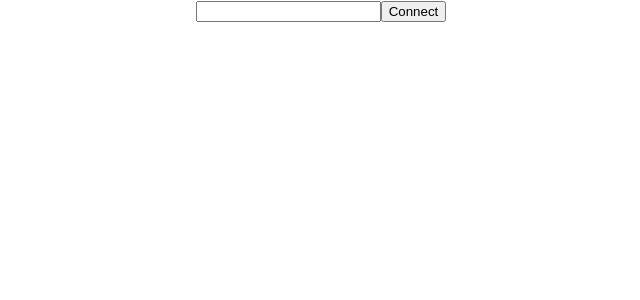
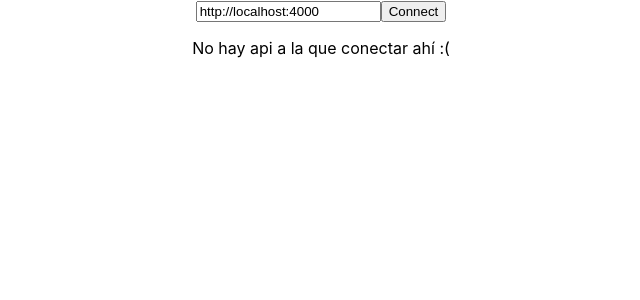
Before and after one commit to agm-dev/sazed-webapp, a React (Create React App) app: page / in a window 1280 px wide. Shown: the top 300 px of the page, without its empty margins (319-959 px from the left). Built offline with nearby package versions, Linux system fonts and the light colour scheme; no server answers.

Commit message:
added automatic connection try

```diff
--- a/src/components/ServiceConnection.js
+++ b/src/components/ServiceConnection.js
@@ -4,8 +4,9 @@ import { setConnection, setConnected } from "../store/actions";
 import { serviceIsUp } from "../services/api";
 
 const ServiceConnection = (props) => {
-  const [url, setUrl] = useState("");
+  const [url, setUrl] = useState(props.apiBaseUrl);
   const [errorMessage, setErrorMessage] = useState("");
+  const defaultErrorMessage = "No hay api a la que conectar ahí :(";
 
   const checkServiceConnection = async () => {
     console.log("url: ", url);
@@ -18,12 +19,15 @@ const ServiceConnection = (props) => {
         props.setConnection(url);
       } else {
         setUrl("");
-        setErrorMessage("No hay api a la que conectar ahí :(");
+        setErrorMessage(defaultErrorMessage);
       }
     } catch (err) {
       console.error("error on checking service connection: ", err);
+      setErrorMessage(defaultErrorMessage);
     }
   }
+
+  checkServiceConnection();
 
   return (
     <div className="service-connection">
```
